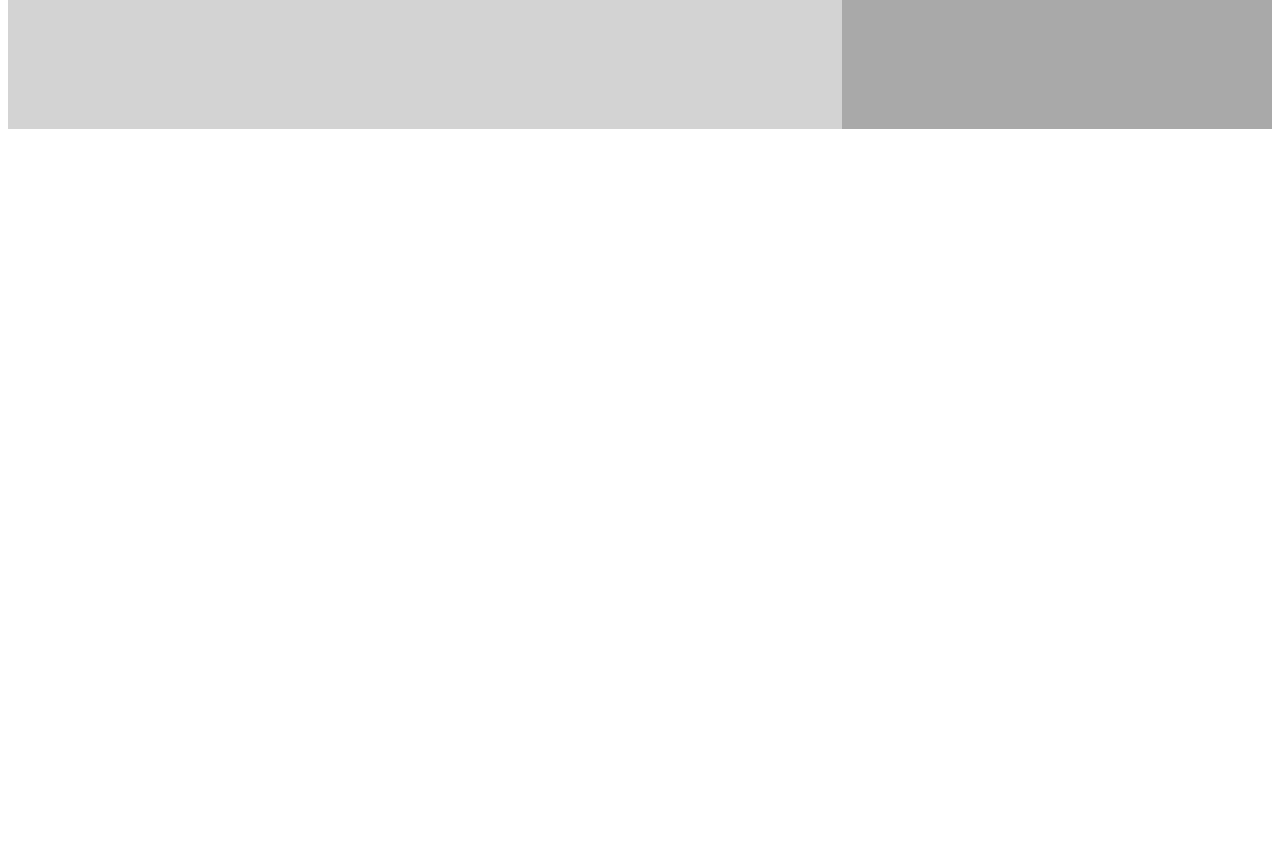
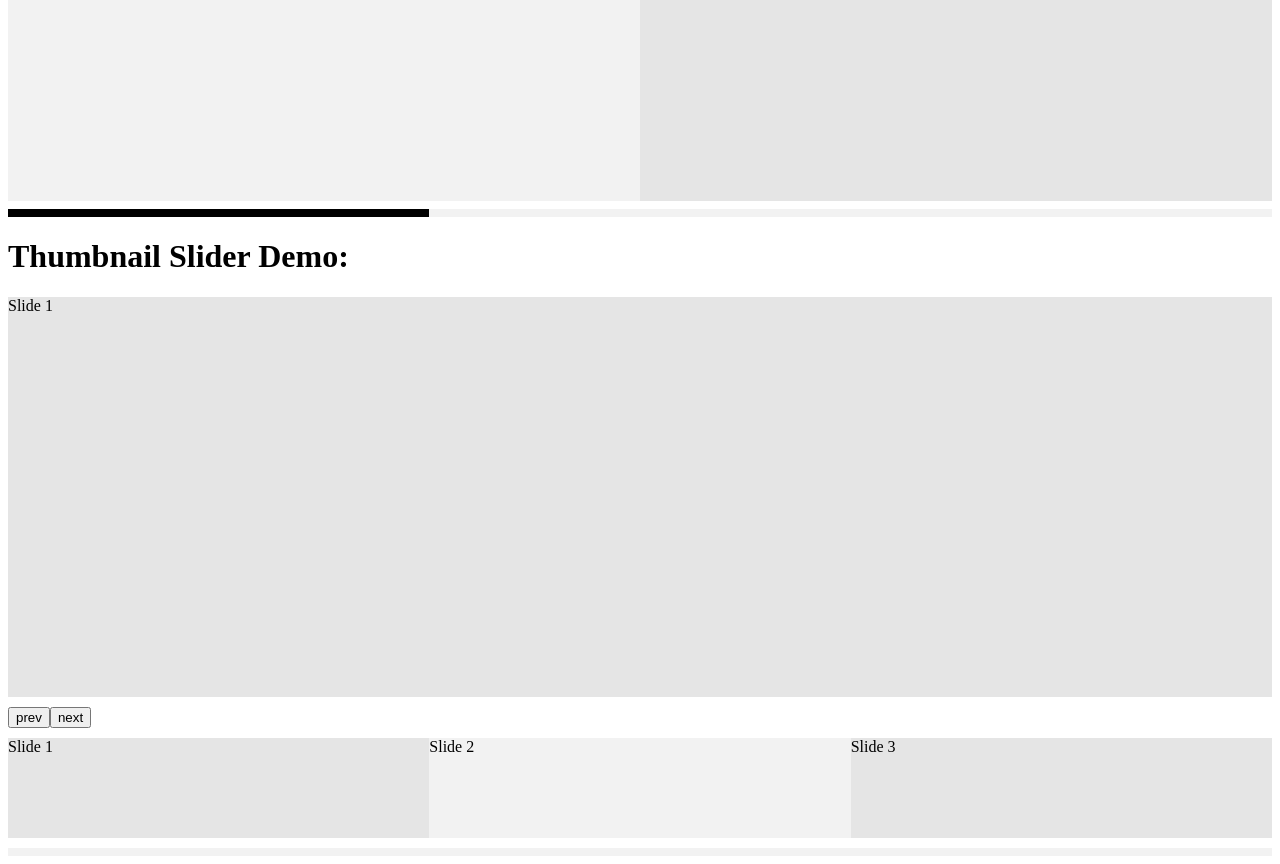
Before and after one commit to faceless-ui/slider, a React app: page / in a window 1280 px wide. Shown: the part 300-1164 px from the top of the page. Before the commit the page ends 800 px from the top, so only its background shows below. Built offline with nearby package versions, Linux system fonts and the light colour scheme; the HTML template or start-up script is replaced by a standard one.

Commit message:
builds demo thumbnail slider

```diff
--- /dev/null
+++ b/demo/App.tsx
@@ -0,0 +1,23 @@
+import React from 'react';
+import BasicSliderDemo from './BasicSliderDemo';
+import ThumbnailSliderDemo from './ThumbnailSliderDemo';
+
+const App: React.FC = () => (
+  <div
+    style={{
+      maxWidth: '1400px',
+      margin: 'auto',
+    }}
+  >
+    <h1>
+      Basic Slider:
+    </h1>
+    <BasicSliderDemo />
+    <h1>
+      Thumbnail Slider Demo:
+    </h1>
+    <ThumbnailSliderDemo />
+  </div>
+);
+
+export default App;
--- a/demo/App/index.tsx
+++ b/demo/BasicSliderDemo/index.tsx
@@ -7,8 +7,10 @@ import {
   SliderTrack,
 } from '../../src'; // swap '../src' for '../dist/build.bundle' to demo production build
 
-const App: React.FC = () => (
-  <SliderProvider>
+const BasicSliderDemo: React.FC = () => (
+  <SliderProvider
+    slidesToShow={2}
+  >
     <SliderNav
       prevButtonProps={{
         children: (<div>prev</div>),
@@ -35,10 +37,9 @@ const App: React.FC = () => (
         index={0}
         htmlAttributes={{
           style: {
-            width: '66%',
             height: '100%',
             flexShrink: 0,
-            backgroundColor: 'lightgray',
+            backgroundColor: 'rgba(0, 0, 0, 0.05)',
           },
         }}
       >
@@ -50,10 +51,9 @@ const App: React.FC = () => (
         index={1}
         htmlAttributes={{
           style: {
-            width: '66%',
             height: '100%',
             flexShrink: 0,
-            backgroundColor: 'darkgray',
+            backgroundColor: 'rgba(0, 0, 0, 0.1)',
           },
         }}
       >
@@ -65,10 +65,9 @@ const App: React.FC = () => (
         index={2}
         htmlAttributes={{
           style: {
-            width: '66%',
             height: '100%',
             flexShrink: 0,
-            backgroundColor: 'gray',
+            backgroundColor: 'rgba(0, 0, 0, 0.05)',
           },
         }}
       >
@@ -77,8 +76,23 @@ const App: React.FC = () => (
         </div>
       </Slide>
     </SliderTrack>
-    <SliderProgress />
+    <SliderProgress
+      htmlAttributes={{
+        style: {
+          height: '8px',
+          marginTop: '8px',
+          backgroundColor: 'rgba(0, 0, 0, 0.05)',
+        },
+      }}
+      indicator={{
+        htmlAttributes: {
+          style: {
+            backgroundColor: 'black',
+          },
+        },
+      }}
+    />
   </SliderProvider>
 );
 
-export default App;
+export default BasicSliderDemo;
--- /dev/null
+++ b/demo/ThumbnailSliderDemo/index.tsx
@@ -0,0 +1,225 @@
+import React, { useState } from 'react';
+import {
+  SliderProvider,
+  Slide,
+  SliderNav,
+  SliderProgress,
+  SliderTrack,
+} from '../../src'; // swap '../src' for '../dist/build.bundle' to demo production build
+
+const ThumbnailSliderDemo: React.FC = () => {
+  const [index, setIndex] = useState(0);
+
+  return (
+    <div>
+      <SliderProvider
+        currentSlideIndex={index}
+        slidesToShow={1}
+      >
+        <SliderTrack
+          htmlAttributes={{
+            style: {
+              display: 'flex',
+              alignItems: 'center',
+              height: '400px',
+              overflow: 'hidden',
+              marginBottom: '10px',
+            },
+          }}
+        >
+          <Slide
+            index={0}
+            htmlAttributes={{
+              style: {
+                height: '100%',
+                flexShrink: 0,
+                backgroundColor: 'rgba(0, 0, 0, 0.1)',
+              },
+            }}
+          >
+            <div>
+              Slide 1
+            </div>
+          </Slide>
+          <Slide
+            index={1}
+            htmlAttributes={{
+              style: {
+                height: '100%',
+                flexShrink: 0,
+                backgroundColor: 'rgba(0, 0, 0, 0.5)',
+              },
+            }}
+          >
+            <div>
+              Slide 2
+            </div>
+          </Slide>
+          <Slide
+            index={2}
+            htmlAttributes={{
+              style: {
+                height: '100%',
+                flexShrink: 0,
+                backgroundColor: 'rgba(0, 0, 0, 0.1)',
+              },
+            }}
+          >
+            <div>
+              Slide 3
+            </div>
+          </Slide>
+          <Slide
+            index={3}
+            htmlAttributes={{
+              style: {
+                height: '100%',
+                flexShrink: 0,
+                backgroundColor: 'rgba(0, 0, 0, 0.05)',
+              },
+            }}
+          >
+            <div>
+              Slide 4
+            </div>
+          </Slide>
+          <Slide
+            index={4}
+            htmlAttributes={{
+              style: {
+                height: '100%',
+                flexShrink: 0,
+                backgroundColor: 'rgba(0, 0, 0, 0.1)',
+              },
+            }}
+          >
+            <div>
+              Slide 5
+            </div>
+          </Slide>
+        </SliderTrack>
+      </SliderProvider>
+      <SliderProvider
+        onSlide={(incomingIndex) => {
+          setIndex(incomingIndex);
+        }}
+        slidesToShow={3}
+        slideOnSelect
+      >
+        <SliderNav
+          prevButtonProps={{
+            children: (<div>prev</div>),
+          }}
+          nextButtonProps={{
+            children: (<div>next</div>),
+          }}
+          htmlAttributes={{
+            style: {
+              display: 'flex',
+            },
+          }}
+        />
+        <SliderTrack
+          htmlAttributes={{
+            style: {
+              display: 'flex',
+              alignItems: 'center',
+              height: '100px',
+              margin: '10px 0',
+            },
+          }}
+        >
+          <Slide
+            index={0}
+            htmlAttributes={{
+              style: {
+                height: '100%',
+                flexShrink: 0,
+                backgroundColor: 'rgba(0, 0, 0, 0.1)',
+              },
+            }}
+          >
+            <div>
+              Slide 1
+            </div>
+          </Slide>
+          <Slide
+            index={1}
+            htmlAttributes={{
+              style: {
+                height: '100%',
+                flexShrink: 0,
+                backgroundColor: 'rgba(0, 0, 0, 0.05)',
+              },
+            }}
+          >
+            <div>
+              Slide 2
+            </div>
+          </Slide>
+          <Slide
+            index={2}
+            htmlAttributes={{
+              style: {
+                height: '100%',
+                flexShrink: 0,
+                backgroundColor: 'rgba(0, 0, 0, 0.1)',
+              },
+            }}
+          >
+            <div>
+              Slide 3
+            </div>
+          </Slide>
+          <Slide
+            index={3}
+            htmlAttributes={{
+              style: {
+                height: '100%',
+                flexShrink: 0,
+                backgroundColor: 'rgba(0, 0, 0, 0.05)',
+              },
+            }}
+          >
+            <div>
+              Slide 4
+            </div>
+          </Slide>
+          <Slide
+            index={4}
+            htmlAttributes={{
+              style: {
+                height: '100%',
+                flexShrink: 0,
+                backgroundColor: 'rgba(0, 0, 0, 0.1)',
+              },
+            }}
+          >
+            <div>
+              Slide 5
+            </div>
+          </Slide>
+        </SliderTrack>
+        <SliderProgress
+          indicatorType="width"
+          htmlAttributes={{
+            style: {
+              height: '8px',
+              marginTop: '8px',
+              backgroundColor: 'rgba(0, 0, 0, 0.05)',
+            },
+          }}
+          indicator={{
+            htmlAttributes: {
+              style: {
+                backgroundColor: 'black',
+              },
+            },
+          }}
+        />
+      </SliderProvider>
+    </div>
+  );
+};
+
+export default ThumbnailSliderDemo;
```
Also changed, not shown: demo/ThumbnailSliderDemo/reducer.ts (added, +12 -0 lines), demo/ThumbnailSliderDemo/types.ts (added, +9 -0 lines), demo/BasicSliderDemo/reducer.ts (renamed from demo/App/reducer.ts), demo/BasicSliderDemo/types.ts (renamed from demo/App/types.ts).
